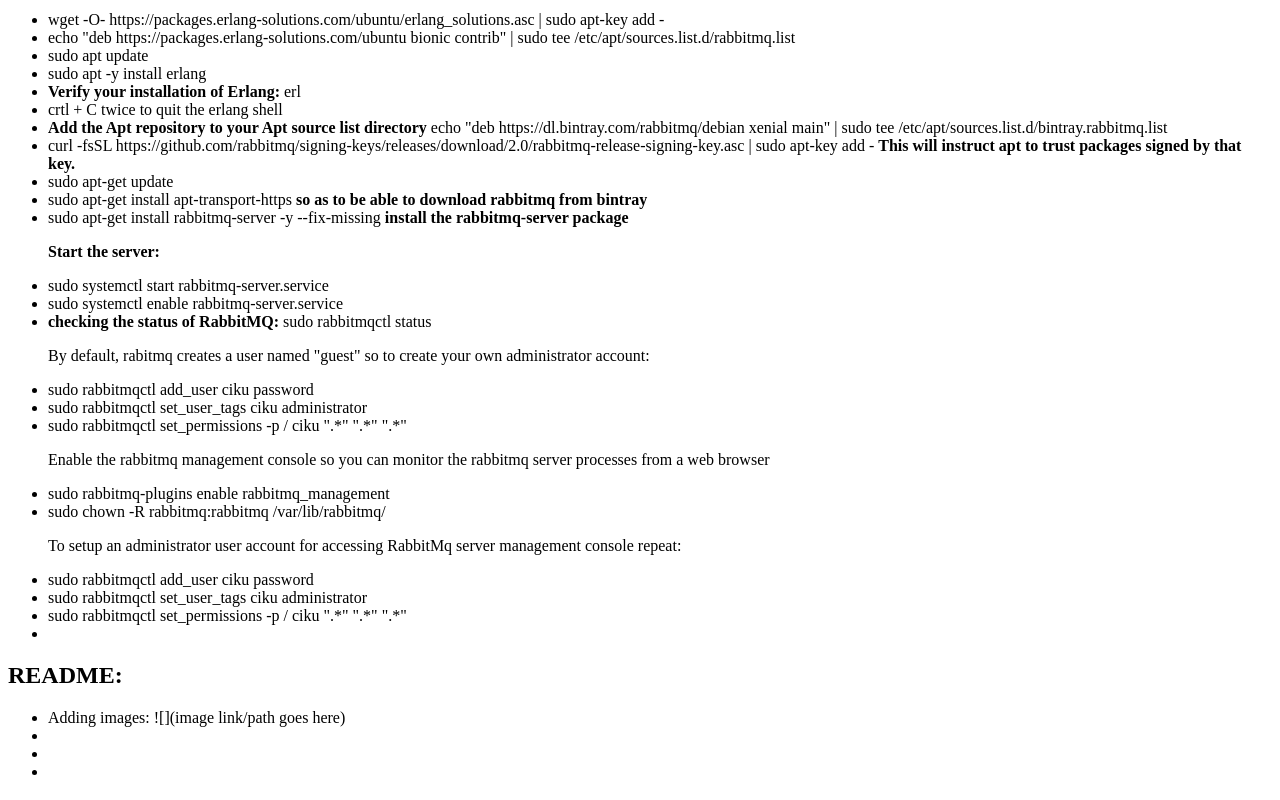
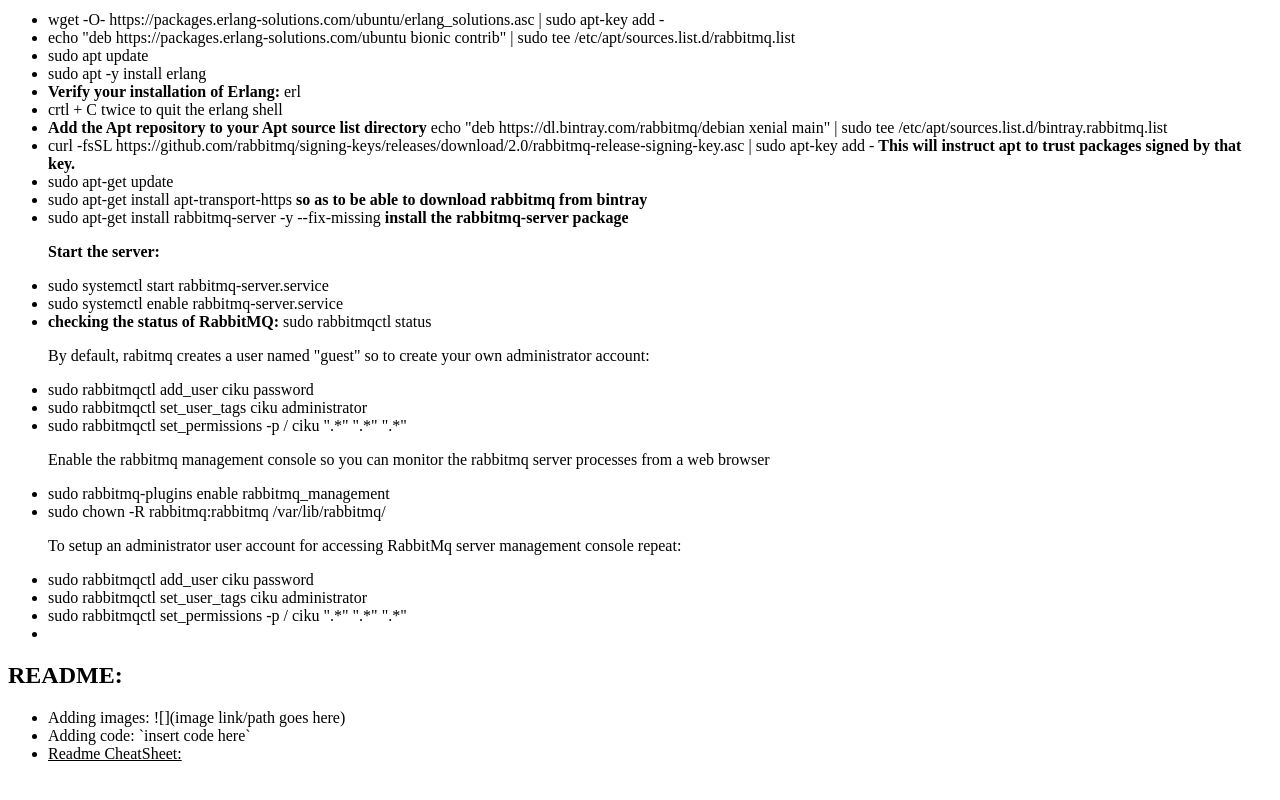
Before and after one commit to CikuKariuki/commands, a plain HTML site: page index.html in a window 1280 px wide. Shown: the part 620-1420 px from the top of the page. Drawn offline with Linux system fonts and the light colour scheme.

Commit message:
added readme cheatsheet

```diff
--- a/index.html
+++ b/index.html
@@ -50,10 +50,10 @@
     <h2>README:</h2>
     <ul>
         <li>Adding images: ![](image link/path goes here)</li>
-        <li></li>
-        <li></li>
-        <li></li>
+        <li> Adding code: `insert code here`</li>
+        <li><a href="https://github.com/adam-p/markdown-here/wiki/Markdown-Cheatsheet#tables", style="color: black;">Readme CheatSheet: </a></li>
     </ul>
+
     <p><h3></h3></p>
     <p><h3></h3></p>
     <p><h3></h3></p>
```
